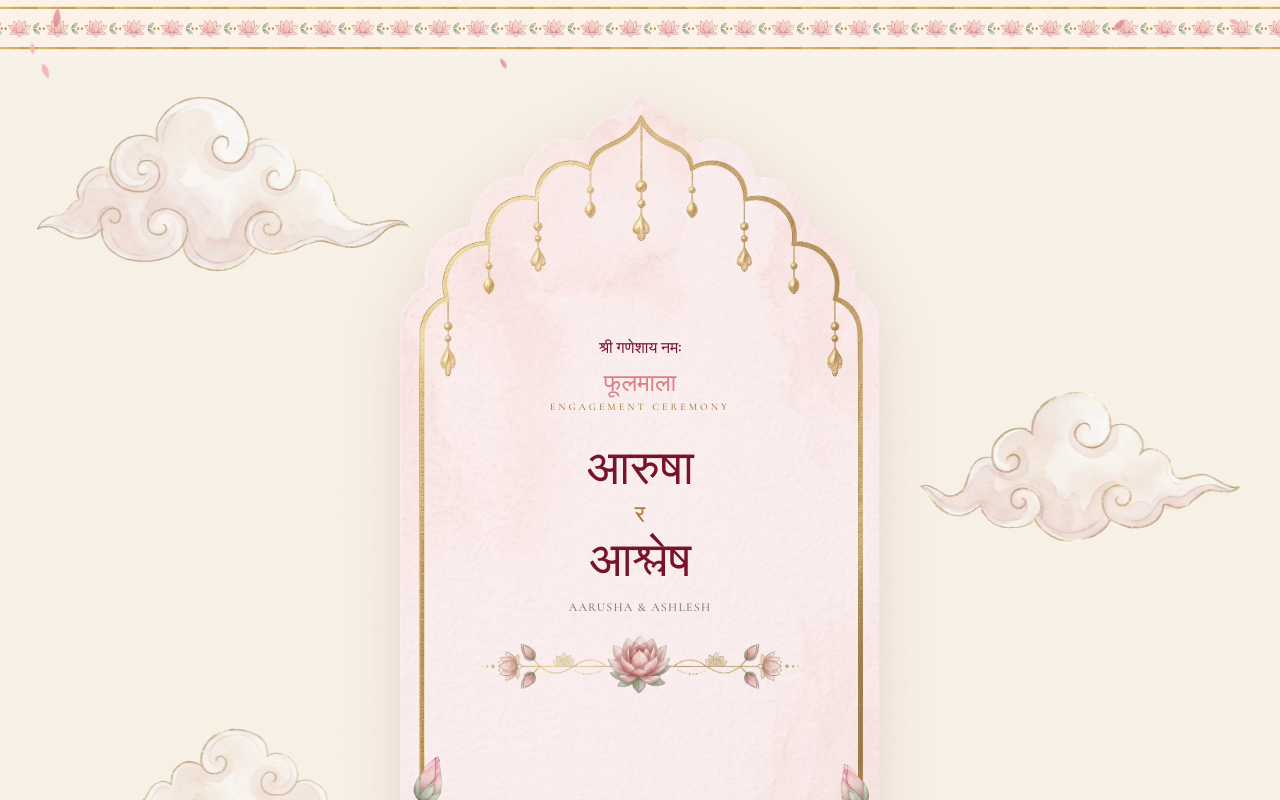
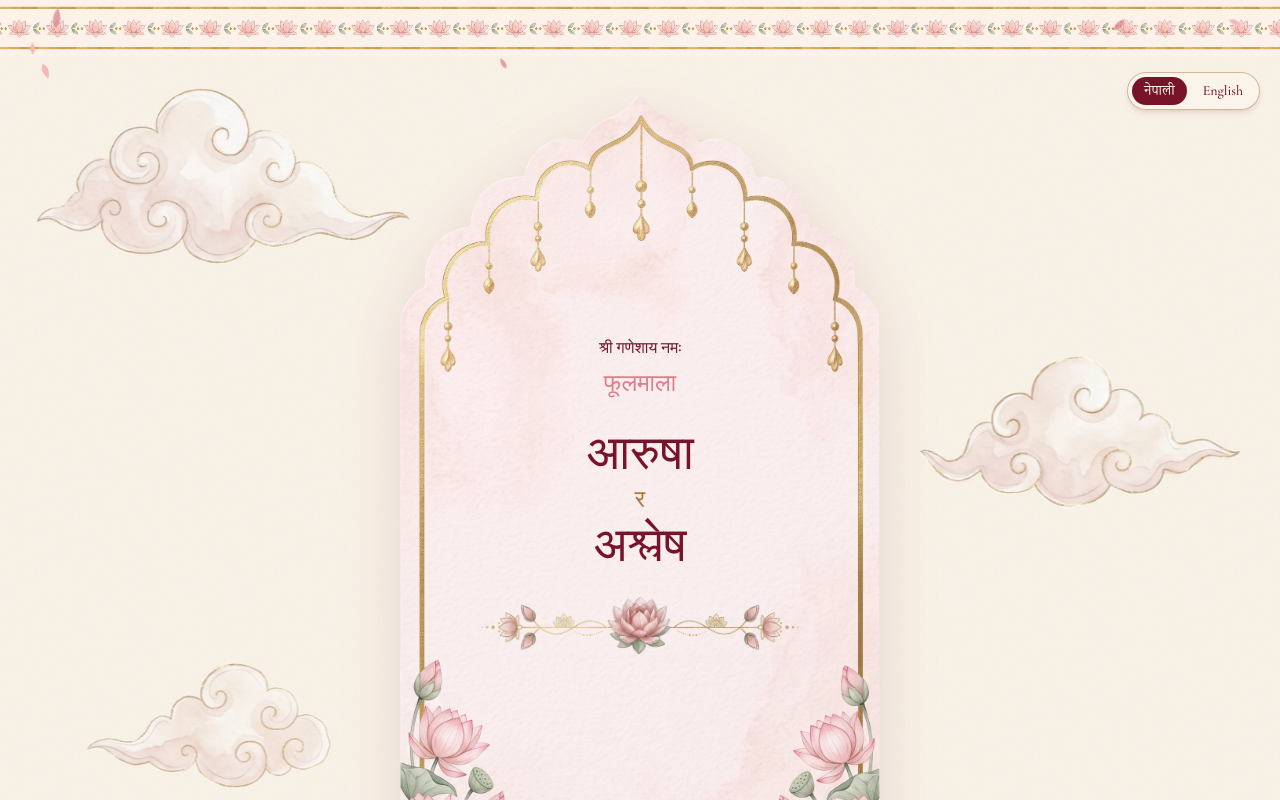
Before and after one commit to pandey407/engagement, a React (Vite) app: page / in a window 1280 px wide. Both pictures are taken after a click on the button "Open invitation". Shown: the top 800 px of the page. Built offline with nearby package versions, Linux system fonts and the light colour scheme; a web font is replaced by a local one.

Commit message:
Nepali/English toggle (one language at a time, ?lang=en, remembered); refresh link preview

```diff
--- a/src/App.tsx
+++ b/src/App.tsx
@@ -2,6 +2,7 @@ import { useEffect, useRef, useState } from 'react'
 import { Intro } from './components/Intro'
 import { Petals } from './components/Petals'
 import { Closing, Details, Hero } from './components/Sections'
+import { LangProvider, LangToggle } from './components/Lang'
 import { revealOnScroll, startSmoothScroll } from './lib/motion'
 
 export default function App() {
@@ -21,14 +22,15 @@ export default function App() {
   }, [opened])
 
   return (
-    <>
+    <LangProvider>
       {!opened && <Intro onOpen={() => setOpened(true)} />}
       {opened && <Petals />}
+      {opened && <LangToggle />}
       <main ref={main} className={opened ? '' : 'h-svh overflow-hidden'}>
         <Hero />
         <Details />
         <Closing />
       </main>
-    </>
+    </LangProvider>
   )
 }
--- /dev/null
+++ b/src/components/Lang.tsx
@@ -0,0 +1,37 @@
+import { useEffect, useState, type ReactNode } from 'react'
+import { LANG_KEY, LangContext, initialLang, useLang, type Lang } from '../lib/lang'
+
+export function LangProvider({ children }: { children: ReactNode }) {
+  const [lang, setLangState] = useState<Lang>(initialLang)
+  const setLang = (l: Lang) => {
+    setLangState(l)
+    try {
+      localStorage.setItem(LANG_KEY, l)
+    } catch {
+      // not persisted; fine
+    }
+  }
+  useEffect(() => {
+    document.documentElement.lang = lang === 'en' ? 'en' : 'ne'
+  }, [lang])
+  return <LangContext.Provider value={{ lang, setLang }}>{children}</LangContext.Provider>
+}
+
+export function LangToggle() {
+  const { lang, setLang } = useLang()
+  const option = (l: Lang, label: string) => (
+    <button
+      onClick={() => setLang(l)}
+      aria-pressed={lang === l}
+      className={`rounded-full px-3 py-1 transition-colors ${lang === l ? 'bg-maroon text-cream' : 'text-maroon hover:bg-maroon/10'}`}
+    >
+      {label}
+    </button>
+  )
+  return (
+    <div className="fixed top-14 right-3 z-40 flex gap-1 rounded-full border border-gold/50 bg-cream/90 p-1 text-sm shadow-md shadow-maroon/10 backdrop-blur sm:top-[4.5rem] sm:right-5">
+      {option('np', 'नेपाली')}
+      {option('en', 'English')}
+    </div>
+  )
+}
--- a/src/components/Sections.tsx
+++ b/src/components/Sections.tsx
@@ -6,6 +6,7 @@ import maroonBottom from '../assets/frame/maroon-bottom.webp'
 import maroonMid from '../assets/frame/maroon-mid.webp'
 import maroonTop from '../assets/frame/maroon-top.webp'
 import { invite } from '../content'
+import { useLang, type Pair } from '../lib/lang'
 import { Band, Cloud, Divider } from './Ornaments'
 
 function Section({ children, className = '' }: { children: ReactNode; className?: string }) {
@@ -16,21 +17,18 @@ function Section({ children, className = '' }: { children: ReactNode; className?
   )
 }
 
-function Heading({ np, en }: { np: string; en: string }) {
+function Heading({ text }: { text: Pair }) {
+  const { t } = useLang()
   return (
     <div data-reveal className="mb-10 flex flex-col items-center">
-      <h2 className="font-display text-3xl text-maroon sm:text-4xl">{np}</h2>
-      <p className="mt-1 text-xs tracking-[0.3em] text-gold uppercase">{en}</p>
+      <h2 className="font-display text-3xl text-maroon sm:text-4xl">{t(text)}</h2>
       <Divider className="mt-4" />
     </div>
   )
 }
 
-function Sub({ children }: { children: ReactNode }) {
-  return children ? <p className="text-sm text-ink/55">{children}</p> : null
-}
-
 export function Hero() {
+  const { t } = useLang()
   return (
     <header className="relative min-h-svh overflow-hidden pb-16">
       <Band />
@@ -52,75 +50,51 @@ export function Hero() {
       >
         <div className="arch-card absolute inset-0 -z-10" />
         <p data-reveal className="font-display text-base text-maroon">{invite.invocation}</p>
-        <p data-reveal className="mt-2 font-display text-2xl text-lotus">{invite.occasion.np}</p>
-        <p data-reveal className="text-[10px] tracking-[0.3em] text-gold uppercase">{invite.occasion.en}</p>
+        <p data-reveal className="mt-2 font-display text-2xl text-lotus">{t(invite.occasion)}</p>
 
         <h1 data-reveal className="mt-6 font-display text-4xl leading-tight text-maroon sm:text-5xl">
-          {invite.partnerOne.np}
-          <span className="block text-2xl text-gold">{invite.and.np}</span>
-          {invite.partnerTwo.np}
+          {t(invite.partnerOne)}
+          <span className="block text-2xl text-gold">{t(invite.and)}</span>
+          {t(invite.partnerTwo)}
         </h1>
-        <p data-reveal className="mt-2 text-xs tracking-widest text-ink/60 uppercase">
-          {invite.partnerOne.en} {invite.and.en} {invite.partnerTwo.en}
-        </p>
 
         <Divider className="my-5" />
-        <p data-reveal className="text-sm leading-relaxed text-ink/80">{invite.blessing.np}</p>
-        <div data-reveal className="mt-1">
-          <Sub>{invite.blessing.en}</Sub>
-        </div>
-
-        <p data-reveal className="mt-5 text-lg font-semibold text-maroon">{invite.dateLabel.np}</p>
-        <div data-reveal>
-          <Sub>{invite.dateLabel.en}</Sub>
-        </div>
+        <p data-reveal className="text-sm leading-relaxed text-ink/80">{t(invite.blessing)}</p>
+        <p data-reveal className="mt-5 text-lg font-semibold text-maroon">{t(invite.dateLabel)}</p>
       </div>
     </header>
   )
 }
 
-function Label({ np, en }: { np: string; en: string }) {
-  return (
-    <div className="mb-3">
-      <p className="text-sm text-gold">{np}</p>
-      {/* Letter-spacing only on the Latin line: it breaks up Devanagari conjuncts. */}
-      <p className="text-[10px] tracking-[0.25em] text-gold/80 uppercase">{en}</p>
-    </div>
-  )
+function Label({ text }: { text: Pair }) {
+  const { lang, t } = useLang()
+  // Letter-spacing only for Latin: it breaks up Devanagari conjuncts.
+  return <p className={`mb-3 text-gold ${lang === 'en' ? 'text-xs tracking-[0.25em] uppercase' : 'text-sm'}`}>{t(text)}</p>
 }
 
 // Date & time and venue side by side under one heading, map below.
 export function Details() {
+  const { t } = useLang()
   const { venue } = invite
   return (
     <Section className="max-w-none overflow-hidden bg-paper/40">
       <Cloud n={3} className="absolute top-10 -right-[12%] hidden w-[22vw] max-w-[18rem] opacity-70 lg:block" />
       <Cloud n={2} className="absolute bottom-16 -left-[10%] hidden w-[24vw] max-w-[20rem] opacity-70 [animation-delay:-6s] lg:block" />
       <div className="relative flex w-full max-w-2xl flex-col items-center">
-        <Heading {...invite.details.heading} />
+        <Heading text={invite.details.heading} />
 
         <div data-reveal className="grid w-full grid-cols-2 divide-x divide-gold/40 text-center">
           <div className="px-3 sm:px-6">
-            <Label {...invite.details.dateTimeLabel} />
-            <p className="text-base font-semibold text-maroon sm:text-lg">{invite.dateLabel.np}</p>
-            <p className="mt-1 text-sm text-ink/75">{invite.time.np}</p>
-            <div className="mt-2">
-              <Sub>
-                {invite.dateLabel.en}
-                <br />
-                {invite.time.en}
-              </Sub>
-            </div>
+            <Label text={invite.details.dateTimeLabel} />
+            <p className="text-base font-semibold text-maroon sm:text-lg">{t(invite.dateLabel)}</p>
+            <p className="mt-1 text-sm text-ink/75">{t(invite.time)}</p>
           </div>
           <div className="px-3 sm:px-6">
-            <Label {...invite.details.venueLabel} />
+            <Label text={invite.details.venueLabel} />
             <a href={venue.mapLink} target="_blank" rel="noreferrer" className="text-base font-semibold text-maroon sm:text-lg">
-              {venue.name}
+              {t(venue.name)}
             </a>
-            <p className="mt-1 text-sm text-ink/75">{venue.address}</p>
-            <div className="mt-2">
-              <Sub>{venue.en}</Sub>
-            </div>
+            <p className="mt-1 text-sm text-ink/75">{t(venue.address)}</p>
           </div>
         </div>
 
@@ -139,6 +113,7 @@ export function Details() {
 }
 
 export function Closing() {
+  const { t } = useLang()
   return (
     <footer className="relative overflow-hidden pt-16 text-center">
       <div
@@ -154,10 +129,8 @@ export function Closing() {
         }
       >
         <div className="maroon-card absolute inset-0 -z-10" />
-        <p data-reveal className="font-display text-lg leading-snug sm:text-2xl">{invite.closing.np}</p>
-        <p data-reveal className="mt-2 text-sm text-cream/65">{invite.closing.en}</p>
-        <p data-reveal className="mt-5 font-display text-base text-gold-light sm:text-xl">{invite.familyLine.np}</p>
-        <p data-reveal className="mt-1 text-sm text-cream/65">{invite.familyLine.en}</p>
+        <p data-reveal className="font-display text-lg leading-snug sm:text-2xl">{t(invite.closing)}</p>
+        <p data-reveal className="mt-5 font-display text-base text-gold-light sm:text-xl">{t(invite.familyLine)}</p>
       </div>
       <Band />
     </footer>
--- a/src/content.ts
+++ b/src/content.ts
@@ -1,18 +1,19 @@
 // ALL TEXT ON THE INVITE LIVES IN THIS FILE. Edit here; nothing else needs to change.
-// Pairs like { np, en }: `np` is the main Nepali line, `en` the small English line under it ('' hides it).
+// Pairs like { np, en }: guests see ONE language at a time (toggle at the top right; Nepali by default,
+// `?lang=en` in the link opens it in English). Write both versions of every pair.
 // Save the file and the page updates (npm run dev), or push to publish.
 
 export const invite = {
   // ── Page title & link preview (browser tab, WhatsApp/Messenger preview) ──────────────
   meta: {
-    title: 'आरुषा र आश्लेष · शुभ सगाई',
-    previewTitle: "आरुषा र आश्लेष · Aarusha & Ashlesh's Engagement",
+    title: 'आरुषा र अश्लेष · फूलमाला',
+    previewTitle: "आरुषा र अश्लेष · Aarusha & Ashlesh's Engagement",
     description: 'Join us as we celebrate the engagement of Aarusha & Ashlesh.',
     siteUrl: 'https://invite.ashleshpandey.com.np/',
   },
 
   // ── Opening envelope ───────────────────────────────────────────────────────────────
-  // Shown under the seal, followed by the invocation below.
+  // Sanskrit prayers: shown as written in both languages. Under the seal, then the invocation.
   shloka: ['वक्रतुण्ड महाकाय सूर्यकोटि समप्रभ ।', 'निर्विघ्नं कुरु मे देव सर्वकार्येषु सर्वदा ॥'],
   invocation: 'श्री गणेशाय नमः', // also shown at the top of the name card
   openLabel: 'Open invitation', // read out by screen readers for the seal button
@@ -20,7 +21,7 @@ export const invite = {
   // ── Name card ──────────────────────────────────────────────────────────────────────
   // Aarusha is named first everywhere (names, page title, link preview).
   partnerOne: { np: 'आरुषा', en: 'Aarusha' },
-  partnerTwo: { np: 'आश्लेष', en: 'Ashlesh' },
+  partnerTwo: { np: 'अश्लेष', en: 'Ashlesh' },
   and: { np: 'र', en: '&' }, // between the two names
   occasion: { np: 'फूलमाला', en: 'Engagement Ceremony' },
   blessing: {
@@ -38,9 +39,8 @@ export const invite = {
   dateLabel: { np: 'असोज २६, २०८३ सोमवार', en: 'Monday, 12 October 2026' },
   time: { np: 'दिउँसो २:०० बजे', en: '2:00 PM' },
   venue: {
-    name: 'अक्वाकुनो',
-    address: 'हात्तीगौंडा (खत्री गाउँ), काठमाडौं',
-    en: 'AquaKuno, Hattigauda (Khatri Gaun), Kathmandu, Nepal',
+    name: { np: 'अक्वाकुनो', en: 'AquaKuno' },
+    address: { np: 'हात्तीगौंडा (खत्री गाउँ), काठमाडौं', en: 'Hattigauda (Khatri Gaun), Kathmandu, Nepal' },
     // Google Maps → Share → Embed a map → copy the src="..." URL
     mapEmbedUrl:
       'https://www.google.com/maps/embed?pb=!1m18!1m12!1m3!1d3530.6050939221896!2d85.3416597!3d27.760323999999994!2m3!1f0!2f0!3f0!3m2!1i1024!2i768!4f13.1!3m3!1m2!1s0x39eb1f3d03bd1a5d%3A0xbc19213e48bac64!2sAquaKuno!5e0!3m2!1sen!2snp!4v1790441284980!5m2!1sen!2snp',
--- /dev/null
+++ b/src/lib/lang.ts
@@ -0,0 +1,26 @@
+import { createContext, useContext } from 'react'
+
+// Guests read the invite in one language at a time. Nepali by default; `?lang=en` opens it in English,
+// and the toggle (components/Lang.tsx) remembers the choice on this device.
+export type Lang = 'np' | 'en'
+export type Pair = { np: string; en: string }
+
+export const LANG_KEY = 'invite-lang'
+export const LangContext = createContext<{ lang: Lang; setLang: (l: Lang) => void }>({ lang: 'np', setLang: () => {} })
+
+export function initialLang(): Lang {
+  const fromUrl = new URLSearchParams(location.search).get('lang')
+  if (fromUrl === 'en' || fromUrl === 'np') return fromUrl
+  try {
+    const saved = localStorage.getItem(LANG_KEY)
+    if (saved === 'en' || saved === 'np') return saved
+  } catch {
+    // storage blocked (private mode): fall back to Nepali
+  }
+  return 'np'
+}
+
+export function useLang() {
+  const { lang, setLang } = useContext(LangContext)
+  return { lang, setLang, t: (p: Pair) => p[lang] }
+}
```
Also changed, not shown: public/thumbnail.jpg.
